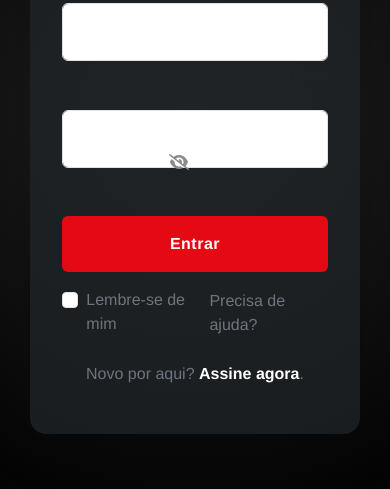
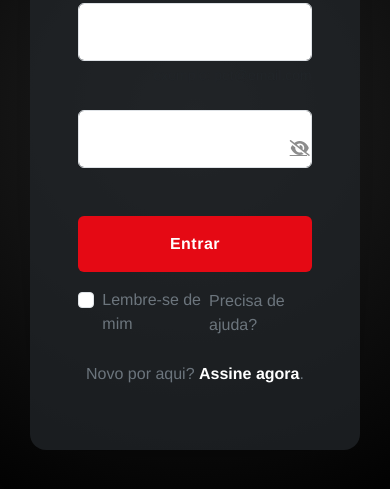
Before and after one commit to moaaskt/petflix, a plain HTML site: page index.html in a window 390 px wide. Shown: the part 311-800 px from the top of the page. Drawn offline with nearby package versions, Linux system fonts and the light colour scheme.

Commit message:
editando detalhes login

```diff
--- a/css/login-prin.css
+++ b/css/login-prin.css
@@ -6,6 +6,7 @@
 }
 
 body {
+    background: radial-gradient(circle at center, #222, #000);
     background-color: #000;
     color: #fff;
     display: flex;
@@ -188,30 +189,42 @@ button {
     letter-spacing: 0.5px;
 }
 
-/* Responsividade */
+
+.password-toggle {
+    right: 0;
+    color: #8c8c8c !important;
+    background: transparent !important;
+    border: none !important;
+    z-index: 5;
+    width: "10px"
+}
+
+.password-toggle:hover {
+    color: #e50914 !important;
+}
+
+.password-toggle i {
+    font-size: 1rem;
+}
+
+@media (max-width: 740px) {
+    .login-container {
+        padding: 2rem;
+        width: 90%;
+        background-color: black;
+    }
+
+    .login-header h1 {
+        font-size: 2rem;
+    }
+}
+
 @media (max-width: 576px) {
     .login-container {
-        width: 90% !important;
-        padding: 2rem !important;
+        padding: 1.5rem;
     }
 
     .logo-animation {
         max-width: 140px !important;
     }
 }
-
-/* Efeito de fundo opcional */
-body {
-    background: radial-gradient(circle at center, #222, #000);
-}
-/* Estilo dos inputs flutuantes */
-.password-toggle {
-    right: 1rem !important;
-    top: 50% !important;
-    transform: translateY(-50%);
-    color: #8c8c8c !important;
-}
-
-.password-toggle:hover {
-    color: #e50914 !important;
-}
--- a/index.html
+++ b/index.html
@@ -22,7 +22,7 @@
             <div class="login-form">
                 <h2 class="text-white mb-4 fw-bold text-center">Entrar</h2>
                 <form id="loginForm">
-                    <!-- Campo de Email - Melhorado -->
+                    <!-- Campo de Email -->
                     <div class="form-floating mb-4">
                         <input
                             type="email"
@@ -35,23 +35,25 @@
                         <div class="form-text text-end text-muted mt-1">exemplo: pet@email.com</div>
                     </div>
 
+                    <!-- Campo de Senha com ícone posicionado corretamente -->
                     <div class="form-floating mb-4 position-relative">
                         <input
                             type="password"
                             id="password"
-                            class="form-control pe-5"
+                            class="form-control"
                             placeholder="Senha"
                             required
+                            style="padding-right: 40px;"
                         >
                         <label for="password">Senha</label>
                         <button
                             type="button"
-                            class="btn btn-link position-absolute password-toggle"
+                            class="btn btn-link position-absolute end-0 top-0 h-400 d-flex align-items-center justify-content-center password-toggle"
+                            style="width: 10px ;"
                         >
                             <i class="fas fa-eye-slash"></i>
                         </button>
                     </div>
-
 
                     <button type="submit" class="btn btn-danger w-100 py-3 fw-bold mb-3">
                         Entrar
@@ -85,24 +87,24 @@
         // Efeito de toggle para senha
         document.querySelector('.password-toggle').addEventListener('click', function() {
             const passwordInput = document.getElementById('password');
+            const icon = this.querySelector('i');
+
             if (passwordInput.type === 'password') {
                 passwordInput.type = 'text';
-                this.classList.replace('fa-eye-slash', 'fa-eye');
+                icon.classList.replace('fa-eye-slash', 'fa-eye');
             } else {
                 passwordInput.type = 'password';
-                this.classList.replace('fa-eye', 'fa-eye-slash');
+                icon.classList.replace('fa-eye', 'fa-eye-slash');
             }
         });
 
         // Efeito de foco nos inputs
-        document.querySelectorAll('input').forEach(input => {
+        document.querySelectorAll('.form-control').forEach(input => {
             input.addEventListener('focus', function() {
-                this.previousElementSibling?.classList.add('active-label');
+                this.style.boxShadow = '0 0 0 3px rgba(229, 9, 20, 0.2)';
             });
             input.addEventListener('blur', function() {
-                if (!this.value) {
-                    this.previousElementSibling?.classList.remove('active-label');
-                }
+                this.style.boxShadow = 'none';
             });
         });
     </script>
```
